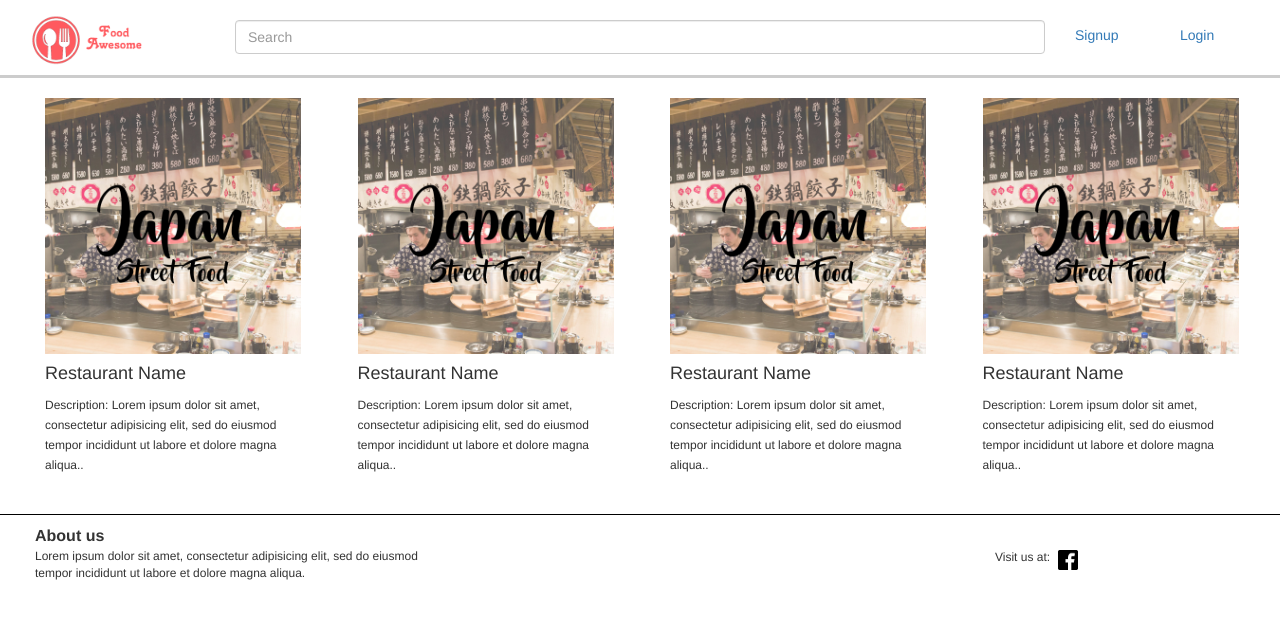
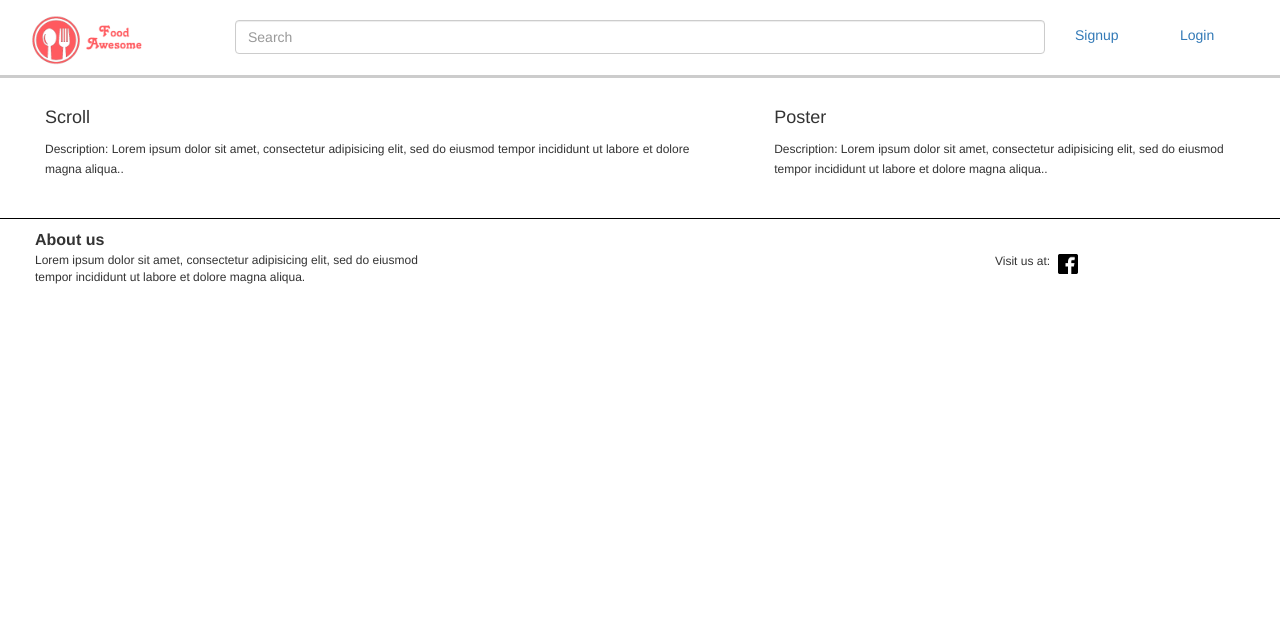
Before and after one commit to dheamariesta/food-awesome, a React (Create React App) app in the folder food-awesome/: page /individual in a window 1280 px wide. Shown: the top 618 px of the page. Built offline with nearby package versions, Linux system fonts and the light colour scheme.

Commit message:
add components for poster and scroll in indie

```diff
--- a/food-awesome/src/Components/Individual/IndividualContainer/IndividualContainer.js
+++ b/food-awesome/src/Components/Individual/IndividualContainer/IndividualContainer.js
@@ -1,5 +1,8 @@
 import React, {Component} from 'react';
-import RestaurantItem from '../../Home/RestaurantItem/RestaurantItem';
+// import RestaurantItem from '../../Home/RestaurantItem/RestaurantItem';
+import Scroll from '../Scroll/Scroll';
+import Poster from '../Poster/Poster';
+
 export class IndividualContainer extends Component {
   constructor(props) {
     super(props);
@@ -9,10 +12,8 @@ export class IndividualContainer extends Component {
     return (
       <div className="container-fluid">
         <div className="row">
-          <RestaurantItem/>
-          <RestaurantItem/>
-          <RestaurantItem/>
-          <RestaurantItem/>
+          <Scroll/>
+          <Poster/>
         </div>
       </div>
     );
--- /dev/null
+++ b/food-awesome/src/Components/Individual/Poster/Poster.js
@@ -0,0 +1,20 @@
+import React, {Component} from 'react';
+// import './RestaurantItem.css'
+export class Poster extends Component {
+  // constructor(props) {
+  //   super(props);
+  // }
+
+  render() {
+    return (
+      <div className="col-sm-5 item">
+        <div className="col-sm-12">
+          <h4>Poster</h4>
+          <span>Description: Lorem ipsum dolor sit amet, consectetur adipisicing elit, sed do eiusmod tempor incididunt ut labore et dolore magna aliqua..</span>
+        </div>
+      </div>
+    );
+  }
+}
+
+export default Poster;
--- /dev/null
+++ b/food-awesome/src/Components/Individual/Scroll/Scroll.js
@@ -0,0 +1,20 @@
+import React, {Component} from 'react';
+// import './RestaurantItem.css'
+export class Scroll extends Component {
+  // constructor(props) {
+  //   super(props);
+  // }
+
+  render() {
+    return (
+      <div className="col-sm-7 item">
+        <div className="col-sm-12">
+          <h4>Scroll</h4>
+          <span>Description: Lorem ipsum dolor sit amet, consectetur adipisicing elit, sed do eiusmod tempor incididunt ut labore et dolore magna aliqua..</span>
+        </div>
+      </div>
+    );
+  }
+}
+
+export default Scroll;
```
Also changed, not shown: food-awesome/src/Components/Individual/IndividualContainer/IndividualContainer.css (added).
